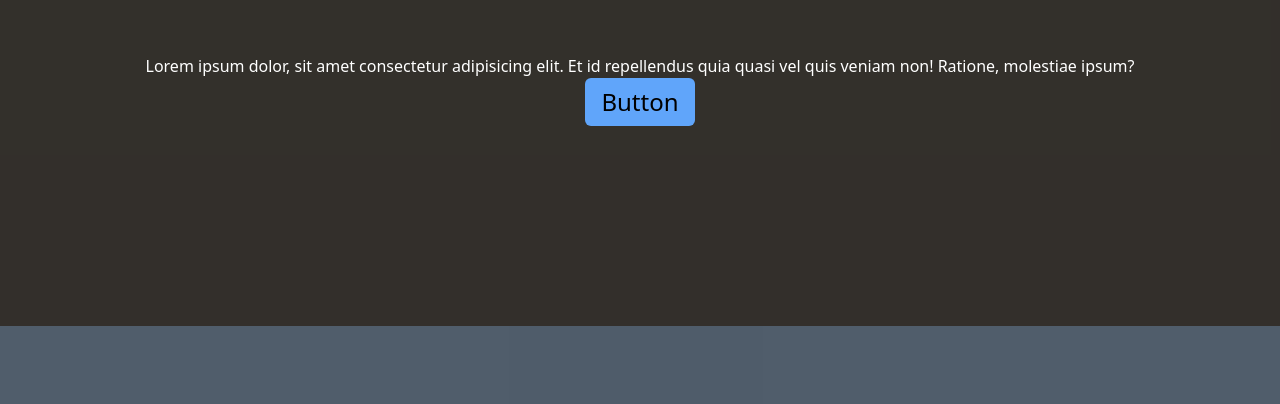
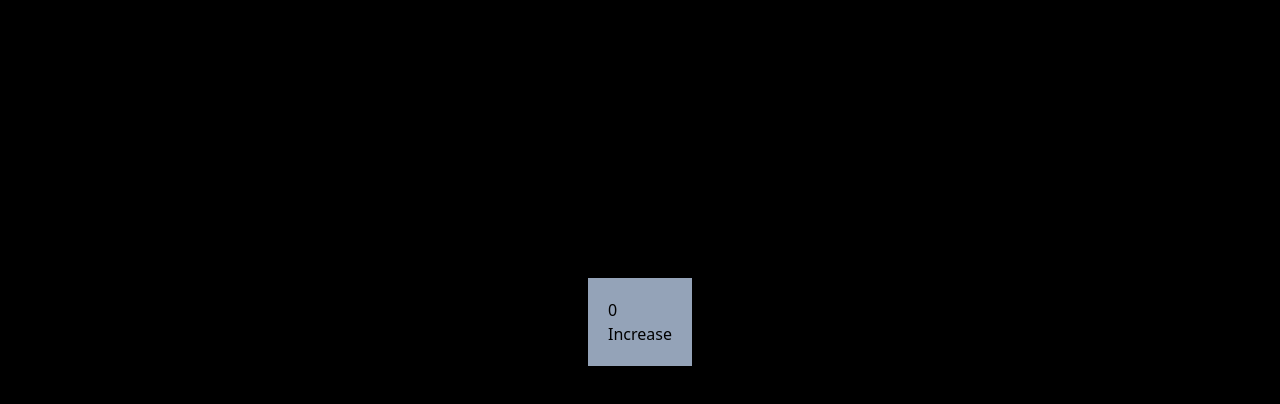
Before and after one commit to SundayLogic/DragThisBox, a Next.js app: page / in a window 1280 px wide. Shown: the part 354-758 px from the top of the page. Built offline with nearby package versions, Linux system fonts and the light colour scheme.

Commit message:
Zustand Test with button

```diff
--- a/components/atoms/Buttons/BtnTest.tsx
+++ b/components/atoms/Buttons/BtnTest.tsx
@@ -1,2 +1,25 @@
-const BtnTest = () =>{};
+import { useAnimation } from "framer-motion";
+import React, { useRef, useState } from "react";
+import { useButton } from "react-aria";
+
+interface ButtonProps {
+  onClick: () => void;
+  children: string | number;
+}
+
+function Button({ onClick, children }: ButtonProps) {
+    return <button onClick={() => onClick()}>{children}</button>
+}
+
+const BtnTest = () => {
+  const [result, setResult] = useState<number>(0);
+  return (
+    <div className="bg-slate-400 p-5 mb-20">
+        <h1>{result}</h1>
+        <Button onClick={() => setResult(result+1)} children={"Increase"}/>
+    </div>
+
+  );
+};
+
 export default BtnTest;
--- a/components/pages/Test.tsx
+++ b/components/pages/Test.tsx
@@ -1,44 +1,9 @@
-import { MotionConfig } from "framer-motion";
-import Slidder from "../organisms/Slidder";
-import { motion } from "framer-motion";
-import React, { useRef, useState } from "react";
-import { useButton, FocusRing } from "react-aria";
+import BtnTest from "../atoms/Buttons/BtnTest";
 const Test = () => {
-  const [open, setOpen] = useState(false);
   return (
-    <div className="flex flex-col items-end justify-end bg-orange-100/20 h-[100vh] overflow-hidden items-center">
-      <motion.div
-        animate={{
-          opacity: open ? 0 : 1,
-        }}
-        transition={{
-          duration: 0.2,
-          ease: "easeInOut",
-        }}
-      >
-        <p className="max-w-[80vw] text-white">
-          Lorem ipsum dolor, sit amet consectetur adipisicing elit. Et id
-          repellendus quia quasi vel quis veniam non! Ratione, molestiae ipsum?
-        </p>
-      </motion.div>
-        <Button onClick={() => setOpen(!open)} children={"Button"}/>
-      <Slidder />
+    <div className="h-[100vh] w-[100vw] flex items-end justify-center">
+      <BtnTest />
     </div>
   );
 };
 export default Test;
-interface ButtonProps {
-    onClick: () => void;
-    children: string;
-}
-function Button({onClick, children}:ButtonProps){
-    let ref = React.useRef() as React.RefObject<Element>;
-    let {buttonProps, isPressed} = useButton({onPress: onClick}, ref)
-    return(
-        <FocusRing focusRingClass="ring ring-offset-2 ring-offset-black">
-            <button {...buttonProps} className={`${isPressed ? "bg-blue-400/30" : "bg-blue-400"} px-4 py-2 rounded-md touch-none select-none focus:outline-none text-2xl`}>
-                {children}
-            </button>
-        </FocusRing>
-    )
-}
--- a/package.json
+++ b/package.json
@@ -10,7 +10,8 @@
     "next": "latest",
     "react": "18.1.0",
     "react-aria": "^3.19.0",
-    "react-dom": "18.1.0"
+    "react-dom": "18.1.0",
+    "zustand": "^4.1.1"
   },
   "devDependencies": {
     "@types/node": "17.0.35",
```
Also changed, not shown: 2 other files (tests, documents, lock files or other folders).
